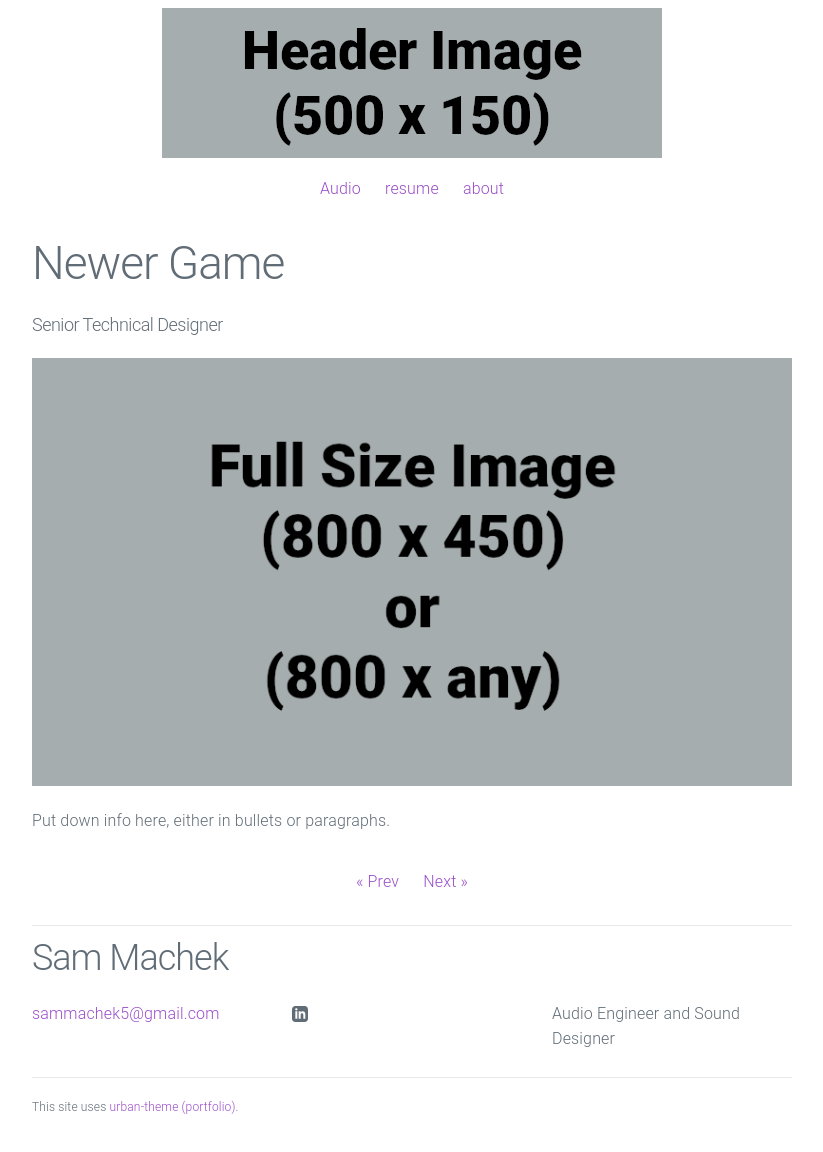
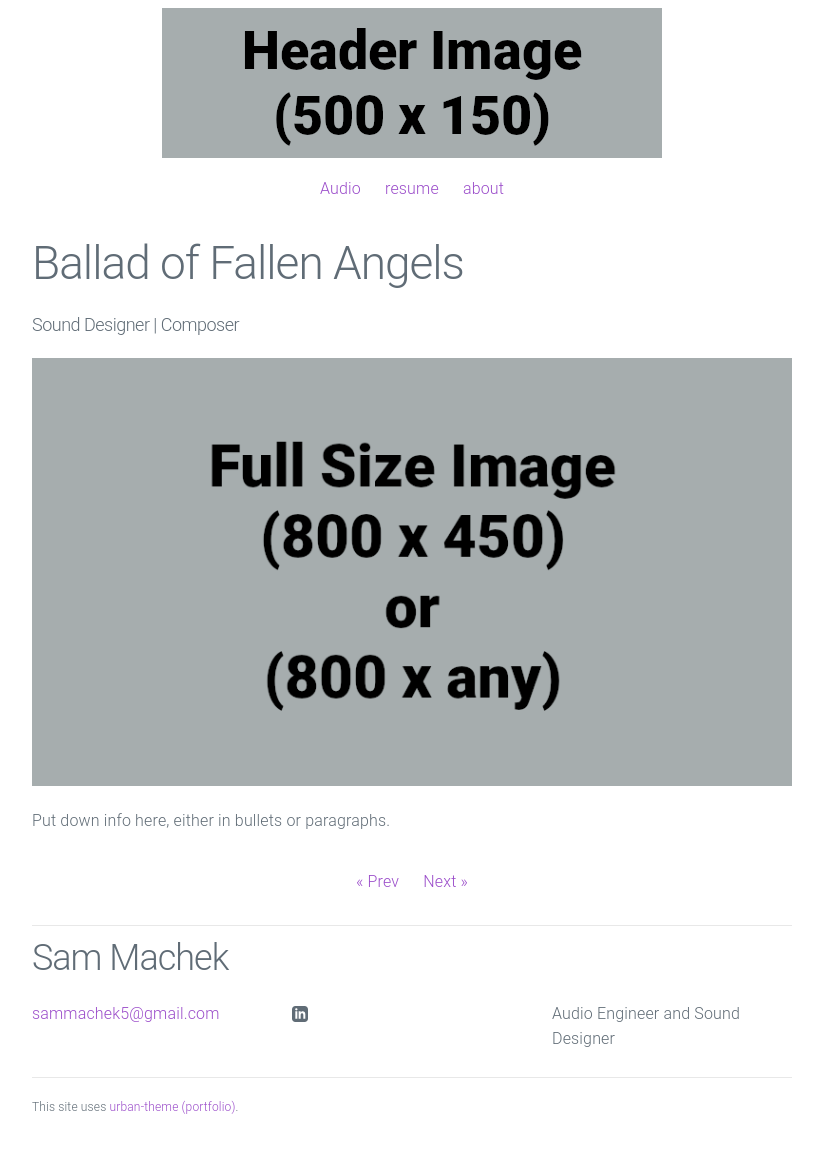
Before and after one commit to SamMachekPortfolio/SamMachekPortfolio.github.io, a Jekyll site: the page built from _posts/2022-10-07-newer-game.md, in a window 1280 px wide. Shown: the whole page, without its empty margins (228-1051 px from the left). Built offline with Jekyll 4.4.1, drawn with Linux system fonts in a browser that asks for light colours.

Commit message:
Post Preview 2
Updated photo, title, and summary of post preview 2

```diff
--- a/_posts/2022-10-07-newer-game.md
+++ b/_posts/2022-10-07-newer-game.md
@@ -1,9 +1,9 @@
 ---
 layout: post
-title:  "Newer Game"
-summary: "Senior Technical Designer"
+title:  "Ballad of Fallen Angels"
+summary: "Sound Designer | Composer"
 date:   2022-10-07 15:39:40
-preview: /assets/postpreview.png
+preview: /assets/postpreview2.png
 ---
 
 ![Picture 1](/assets/fullsize.png)
```
Also changed, not shown: assets/postpreview2.png (added).
